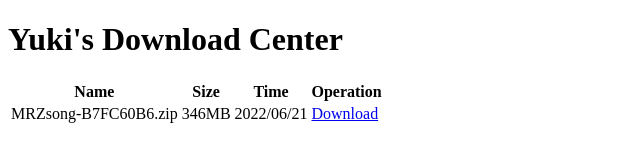
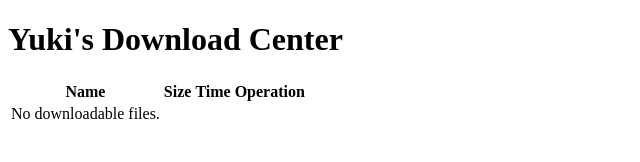
Before and after one commit to Yuki1536/DownCenter, a plain HTML site: page index.html in a window 1280 px wide. Shown: the whole page, without its empty margins (0-640 px from the left). Drawn offline with Linux system fonts and the light colour scheme.

Commit message:
Update index.html

```diff
--- a/index.html
+++ b/index.html
@@ -16,10 +16,10 @@
 			</tr>
 
 			<tr>
-				<td>MRZsong-B7FC60B6.zip</td>
-				<td>346MB</td>
-				<td>2022/06/21</td>
-				<td><a href="https://smsrebuild1.mail.10086.cn/file/disk?func=disk:getFileLinkDownloadUrl&linkID=AJdLhWISUyaEy1ue">Download</a></td>
+				<td>No downloadable files.</td>
+				<td></td>
+				<td></td>
+				<td></td>
 			</tr>
 
 		</table>
```
